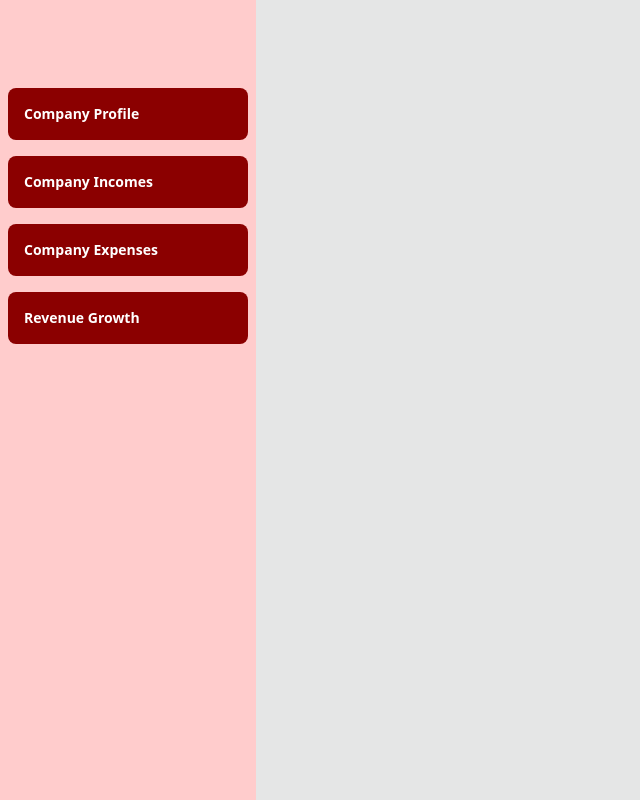
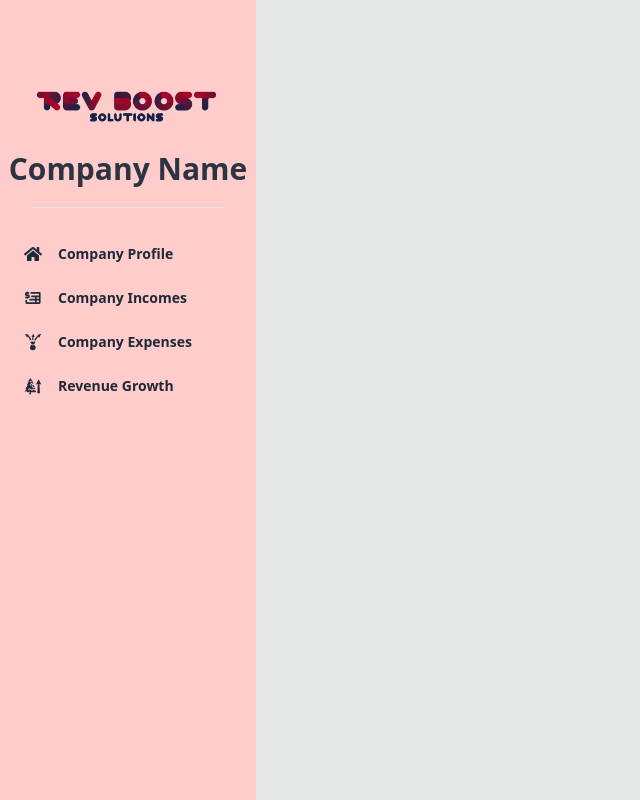
Before and after one commit to maasajal/revboost-solutions, a React (Vite) app: page /dashboard in a window 1280 px wide. Shown: the whole page, without its empty margins (0-640 px from the left). Built offline with nearby package versions, Linux system fonts and the light colour scheme.

Commit message:
Add icon on dashboard navbar

```diff
--- a/src/index.css
+++ b/src/index.css
@@ -11,7 +11,7 @@ body {
 }
 
 h1 {
-  @apply text-2xl sm:text-3xl md:text-4xl lg:text-6xl font-bold text-neutral font-montserrat;
+  @apply text-2xl sm:text-3xl md:text-4xl lg:text-5xl font-bold text-neutral font-montserrat;
 }
 h2 {
   @apply text-xl sm:text-2xl md:text-3xl lg:text-4xl font-semibold text-neutral font-bebasNeue;
--- a/src/pages/Shared/Navbar/DashboardNavbar.tsx
+++ b/src/pages/Shared/Navbar/DashboardNavbar.tsx
@@ -1,36 +1,60 @@
-import { NavLink } from "react-router-dom";
+import { Link, NavLink } from "react-router-dom";
+import logo from "../../../assets/logo.png";
+import { FaHome } from "react-icons/fa";
+import { GiExpense, GiTreeGrowth } from "react-icons/gi";
+import { PiInvoiceBold } from "react-icons/pi";
 
 const DashboardNavbar = () => {
   const navLinks = [
     {
       navName: "Company Profile",
       path: "/dashboard/profile",
+      icon: <FaHome className="text-lg" />,
     },
     {
       navName: "Company Incomes",
       path: "/dashboard/company-incomes",
+      icon: <PiInvoiceBold className="text-lg" />,
     },
     {
       navName: "Company Expenses",
       path: "/dashboard/company-expenses",
+      icon: <GiExpense className="text-lg" />,
     },
     {
       navName: "Revenue Growth",
       path: "/dashboard/revenue-growth",
+      icon: <GiTreeGrowth className="text-lg" />,
     },
   ];
   return (
-    <div className="pt-20 w-64 h-full bg-dashboardNavbarBG text-white font-bold">
-      <ul className="menu space-y-4">
+    <header className="pt-20 w-64 h-full bg-dashboardNavbarBG font-bold space-y-5">
+      <div className="text-center">
+        <Link to={"/"}>
+          <img
+            src={logo}
+            alt="company logo"
+            className="mx-auto mb-5 max-w-48"
+          />
+          <h3 className="flex items-center justify-center gap-5">
+            Company Name
+          </h3>
+        </Link>
+      </div>
+      <hr className="w-3/4 mx-auto" />
+      <ul className="menu space-y-2">
         {navLinks.map((nav) => (
-          <li key={nav.path} className="bg-btnBgColor hover:bg-btnBgHoverColor rounded-lg">
-            <NavLink to={nav.path} className="py-4">
-              {nav.navName}
+          <li
+            key={nav.path}
+            className="hover:bg-btnBgHoverColor hover:text-white rounded-lg"
+          >
+            <NavLink to={nav.path} className="py-2 gap-4">
+              {nav.icon} {nav.navName}
             </NavLink>
           </li>
         ))}
       </ul>
-    </div>
+    </header>
   );
 };
 
```
